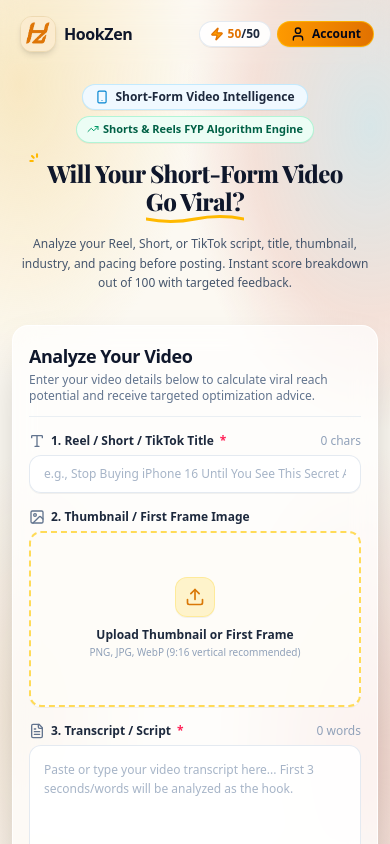
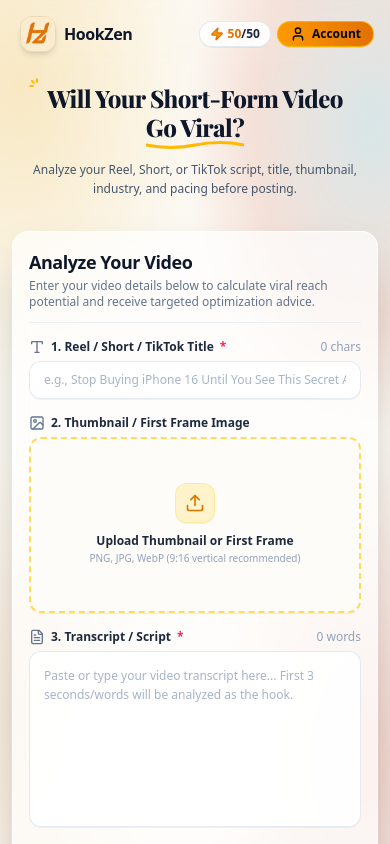
Before and after one commit to koushalgoswami121-del/HookZen, a React (Vite) app: page / in a window 390 px wide. Shown: the top 844 px of the page. Built offline with nearby package versions, Linux system fonts and the light colour scheme; no server answers; the database is empty; a web font is replaced by a local one.

Commit message:
feat(mobile): hide intelligence badges and secondary subtitle line on mobile screens

```diff
--- a/src/App.tsx
+++ b/src/App.tsx
@@ -502,8 +502,8 @@ export default function App() {
               {/* Hero Banner Section */}
               {!currentResult && (
                 <div className="text-center max-w-4xl mx-auto space-y-4 sm:space-y-6 pt-1 sm:pt-4 pb-2">
-                  {/* Top Tag & Viral Live Growth Badge */}
-                  <div className="flex flex-wrap items-center justify-center gap-1.5 sm:gap-2">
+                  {/* Top Tag & Viral Live Growth Badge - Hidden on mobile screens */}
+                  <div className="hidden sm:flex flex-wrap items-center justify-center gap-1.5 sm:gap-2">
                     <div className="inline-flex items-center gap-1.5 sm:gap-2 rounded-full bg-sky-50 px-3 py-1 sm:px-4 sm:py-1.5 text-xs sm:text-sm font-extrabold text-slate-800 border border-sky-200/80 shadow-2xs">
                       <Smartphone className="h-3.5 w-3.5 sm:h-4 sm:w-4 text-sky-600" />
                       <span>Short-Form Video Intelligence</span>
@@ -536,7 +536,8 @@ export default function App() {
 
                   {/* Subtitle */}
                   <p className="text-xs sm:text-base md:text-lg text-slate-600 leading-relaxed max-w-3xl mx-auto font-medium pt-0.5 px-2">
-                    Analyze your Reel, Short, or TikTok script, title, thumbnail, industry, and pacing before posting. Instant score breakdown out of 100 with targeted feedback.
+                    Analyze your Reel, Short, or TikTok script, title, thumbnail, industry, and pacing before posting.{' '}
+                    <span className="hidden sm:inline">Instant score breakdown out of 100 with targeted feedback.</span>
                   </p>
                 </div>
               )}
```
